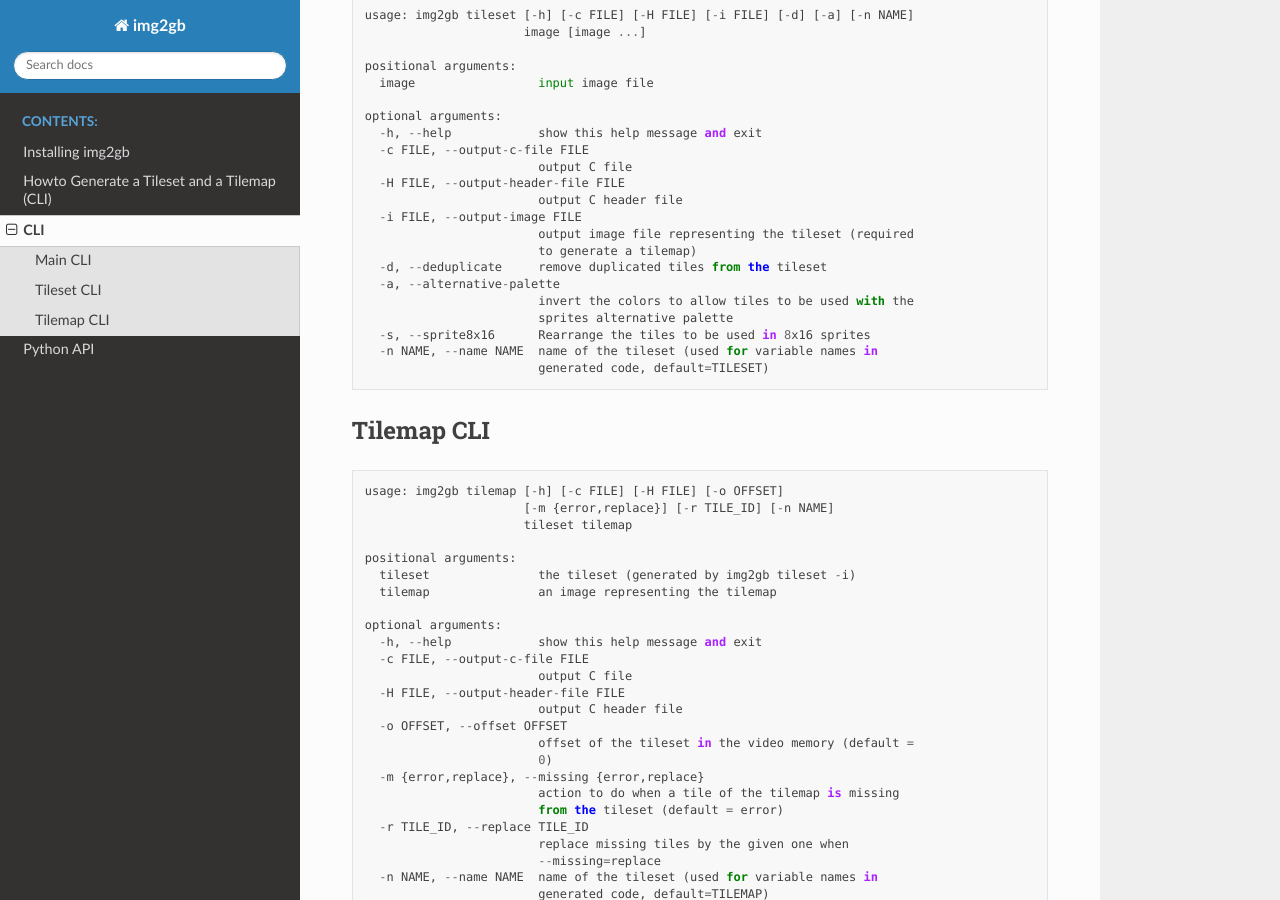
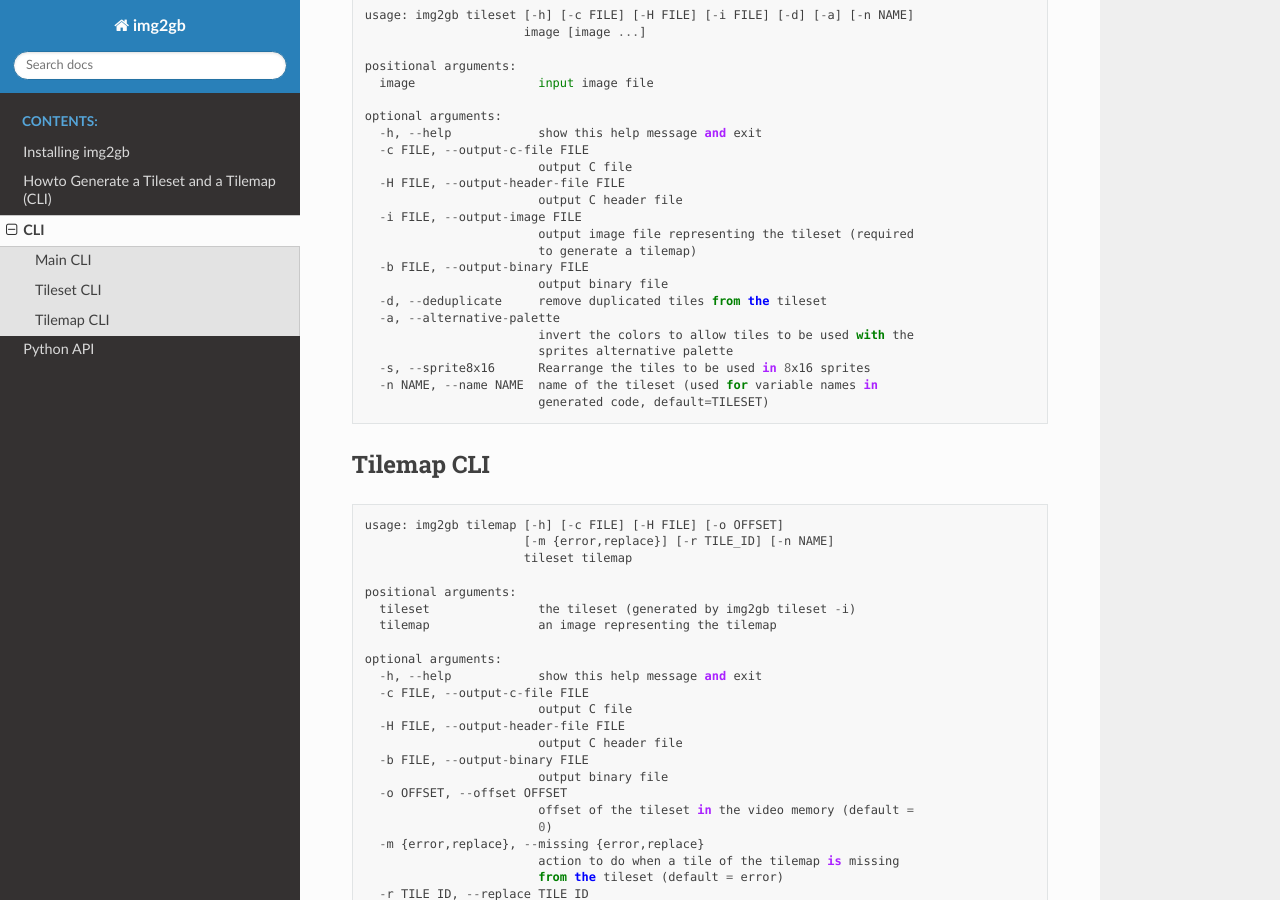
Before and after one commit to flozz/img2gb, a Sphinx documentation site: the page built from doc/cli.rst, in a window 1280 px wide and 900 px high, scrolled down 529 px. Built offline with Sphinx 7.4.7 and the Read the Docs theme 2.0.0, drawn with Linux system fonts in a browser that asks for light colours.

Commit message:
docs: Updated CLI doc to add the '--output-binary' option

```diff
--- a/doc/cli.rst
+++ b/doc/cli.rst
@@ -40,6 +40,8 @@ Tileset CLI
       -i FILE, --output-image FILE
                             output image file representing the tileset (required
                             to generate a tilemap)
+      -b FILE, --output-binary FILE
+                            output binary file
       -d, --deduplicate     remove duplicated tiles from the tileset
       -a, --alternative-palette
                             invert the colors to allow tiles to be used with the
@@ -67,6 +69,8 @@ Tilemap CLI
                             output C file
       -H FILE, --output-header-file FILE
                             output C header file
+      -b FILE, --output-binary FILE
+                            output binary file
       -o OFFSET, --offset OFFSET
                             offset of the tileset in the video memory (default =
                             0)
```
Also changed, not shown: 1 other file.
